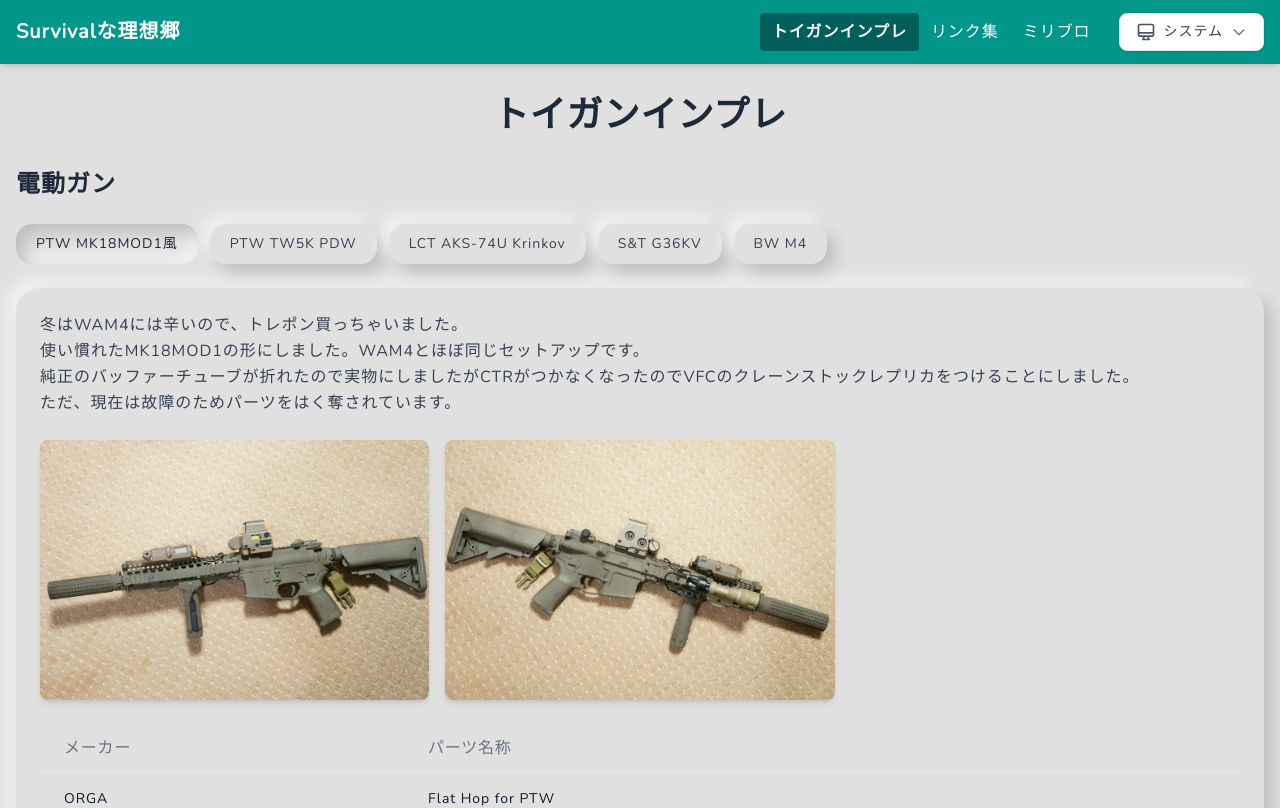
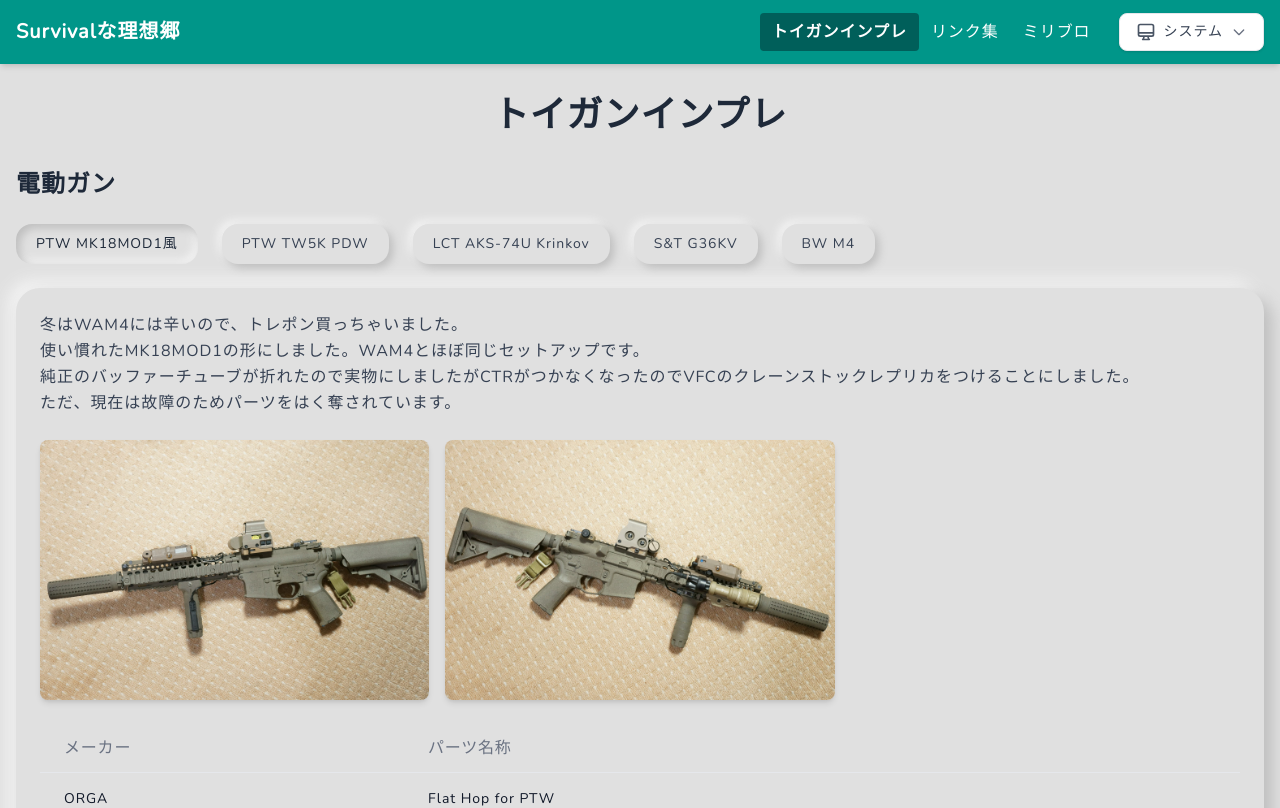
Before and after one commit to landwarrior/SimpleHomePage, a Vue app in the folder new-homepage/: page /toygun in a window 1280 px wide. Shown: the top 808 px of the page. Built offline with nearby package versions, Linux system fonts and the light colour scheme.

Commit message:
ニューモーフィズムの微調整とルーティングの設定を追加

```diff
--- a/new-homepage/src/components/LinkPage.vue
+++ b/new-homepage/src/components/LinkPage.vue
@@ -46,7 +46,7 @@ const linkCategories: LinkCategory[] = [
                 <h4 class="text-xl md:text-2xl font-semibold mb-4 text-gray-800 dark:text-gray-200">
                     {{ category.title }}
                 </h4>
-                <div class="grid grid-cols-1 sm:grid-cols-2 md:grid-cols-3 lg:grid-cols-4 gap-3">
+                <div class="grid grid-cols-1 sm:grid-cols-2 md:grid-cols-3 lg:grid-cols-4 gap-x-6 gap-y-5">
                     <a v-for="link in category.list" :key="link.url" :href="link.url" target="_blank" rel="noopener noreferrer" class="neu-btn-raised neu-btn-raised-sm neu-rounded px-4 py-3 text-sm text-gray-700 dark:text-gray-300 hover:text-teal-600 dark:hover:text-teal-400 transition-colors text-center wrap-break-word">
                         {{ link.name }}
                     </a>
--- a/new-homepage/src/components/ToygunPage.vue
+++ b/new-homepage/src/components/ToygunPage.vue
@@ -59,12 +59,12 @@ onMounted(() => {
 
             <!-- ニューモーフィズムスタイルのボタンナビゲーション -->
             <div class="mb-6">
-                <nav class="flex flex-wrap gap-3">
+                <nav class="flex flex-wrap gap-6">
                     <button v-for="gun in category.list" :key="gun.id" @click="setActiveTab(category.title, gun.id)" :class="[
                         'px-5 py-2.5 text-sm font-medium neu-rounded transition-all',
                         activeTabs[category.title] === gun.id
-                            ? 'neu-btn-pressed text-gray-800 dark:text-gray-100'
-                            : 'neu-btn-raised text-gray-700 dark:text-gray-300 hover:neu-btn-pressed',
+                            ? 'neu-btn-pressed neu-btn-pressed-sm text-gray-800 dark:text-gray-100'
+                            : 'neu-btn-raised neu-btn-raised-sm text-gray-700 dark:text-gray-300 hover:neu-btn-pressed',
                     ]">
                         {{ gun.name }}
                     </button>
```
Also changed, not shown: 1 other file (tests, documents, lock files or other folders).
